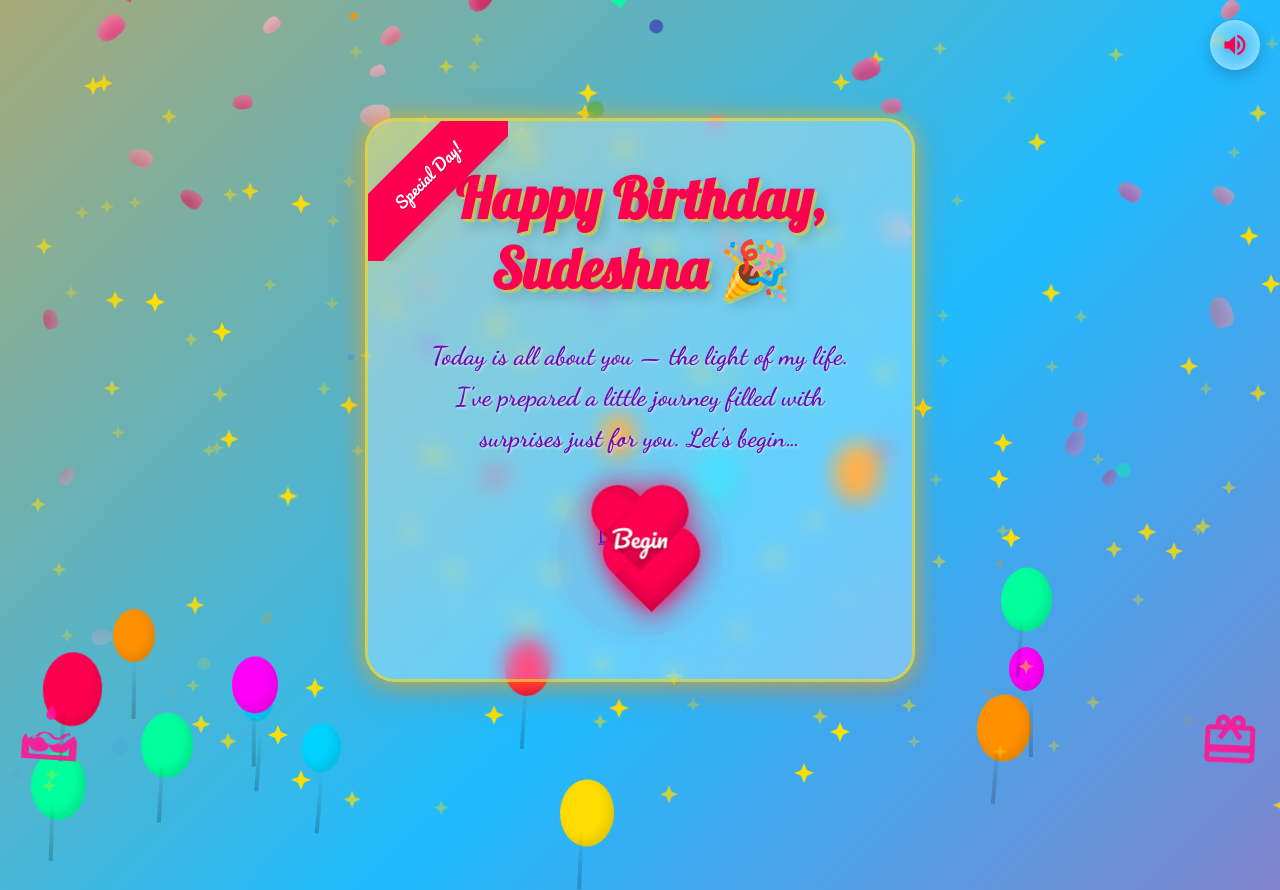
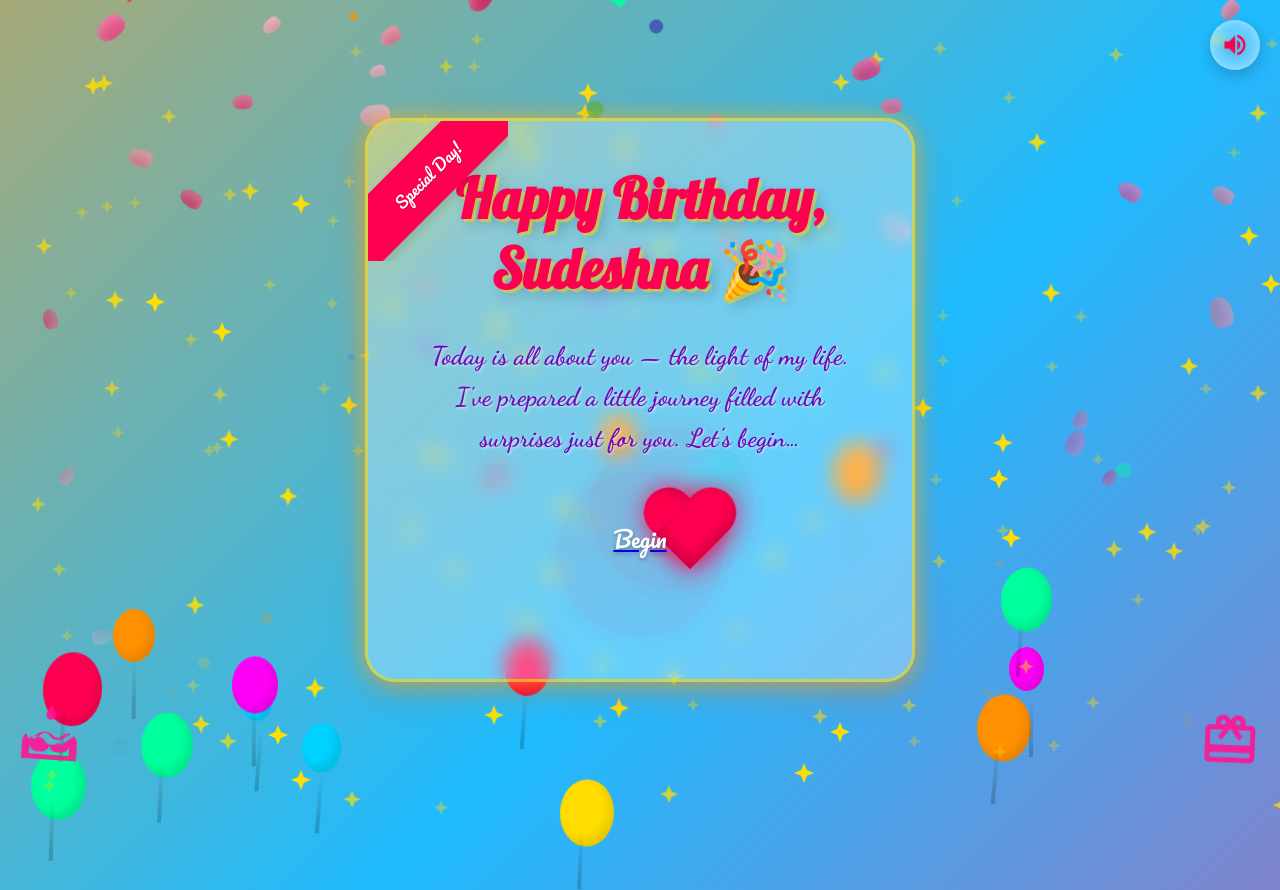
Before and after one commit to Arpanriju/sudeshna-birthday, a plain HTML site: page index.html in a window 1280 px wide. Shown: the top 890 px of the page. Drawn offline with Linux system fonts and the light colour scheme; animation ran at ten frames a second.

Commit message:
index.html

```diff
--- a/index.html
+++ b/index.html
@@ -609,10 +609,15 @@
           <div class="pulse-ring"></div>
           <div class="pulse-ring"></div>
         </div>
-        <div class="heart-button" id="startButton">
-          <div class="heart-button-text">Begin</div>
-          <a href="./memory.html" class="heart-button"> Let's Begin</a>
-        </div>
+        <a href="memory.html" class="heart-button" id="startButton">
+  <div class="heart-pulse">
+    <div class="pulse-ring"></div>
+    <div class="pulse-ring"></div>
+    <div class="pulse-ring"></div>
+  </div>
+  <div class="heart-button-text">Begin</div>
+</a>
+
       </div>
     </div>
 
```
